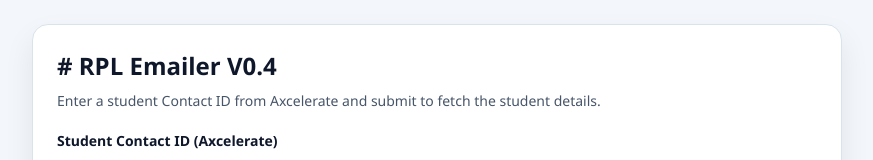
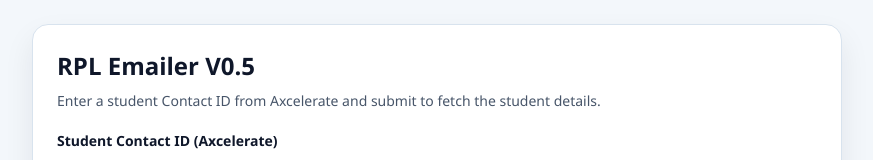
Before and after one commit to Wapwray/AAMC_RPL, a website: page public/RPL Emailer.html in a window 1280 px wide. Shown: the top 160 px of the page, without its empty margins (203-1076 px from the left). Drawn offline with Linux system fonts and the light colour scheme; no server answers.

Commit message:
0.5 Update

```diff
--- a/public/RPL Emailer.html
+++ b/public/RPL Emailer.html
@@ -403,7 +403,7 @@
   </head>
   <body>
     <main class="card">
-      <h1># RPL Emailer V0.4</h1>
+      <h1>RPL Emailer V0.5</h1>
       <p class="subtitle">Enter a student Contact ID from Axcelerate and submit to fetch the student details.</p>
 
       <form id="emailerForm" class="formRow">
```
